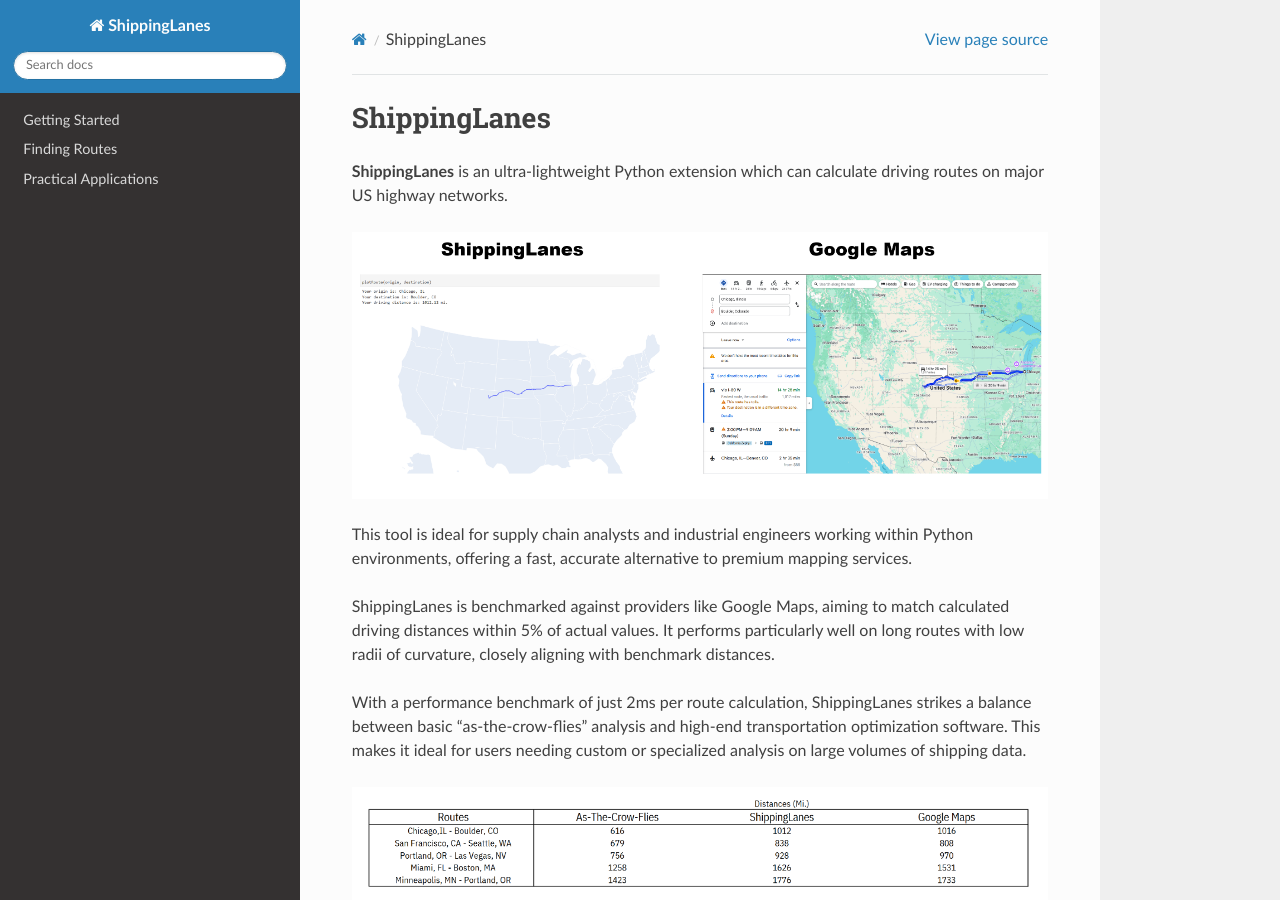
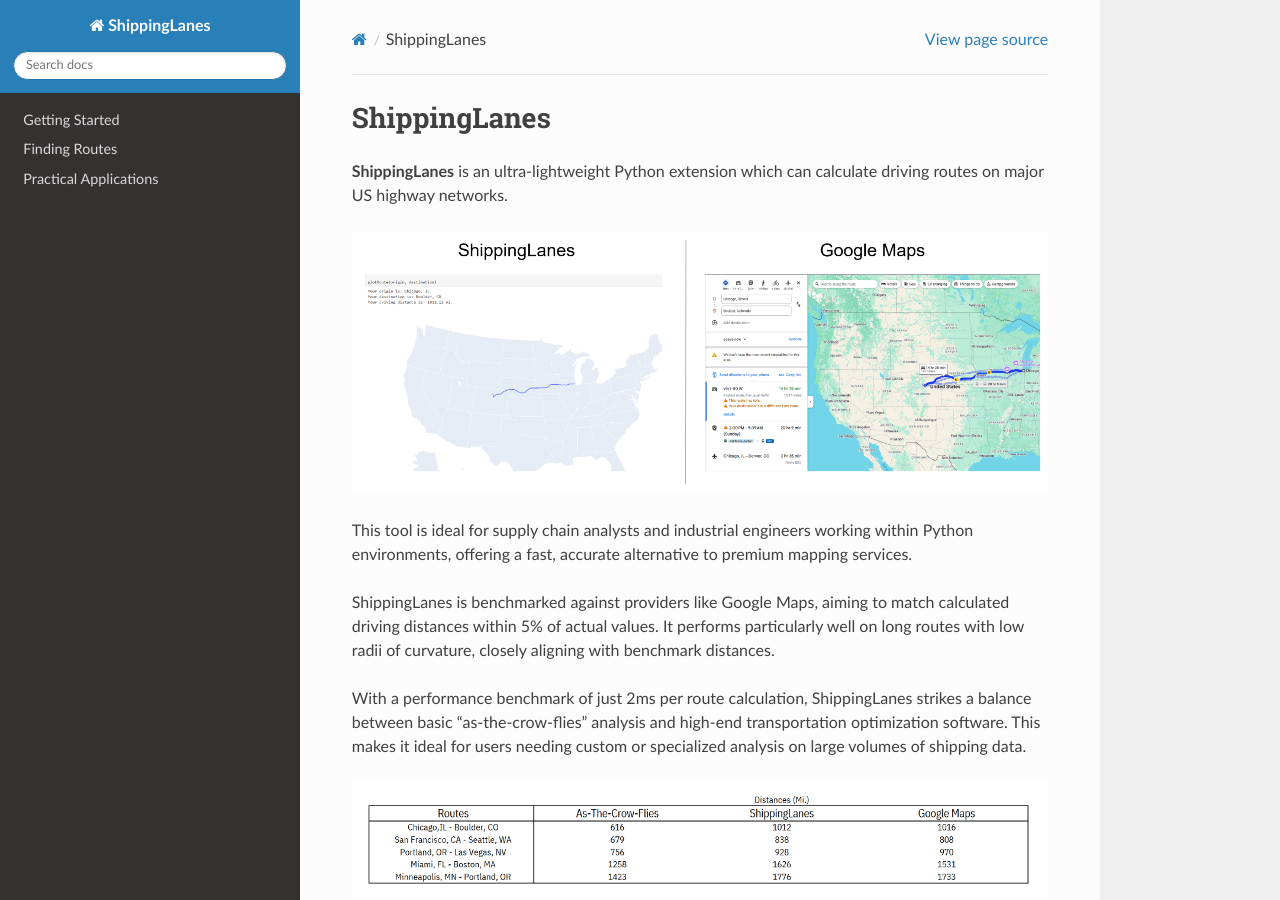
Before and after one commit to amarsrivastava19/ShippingLanes, a Sphinx documentation site: the page built from docs/source/index.rst, in a window 1280 px wide and 900 px high. Built offline with Sphinx 7.4.7 and the Read the Docs theme 3.1.0, drawn with Linux system fonts in a browser that asks for light colours.

Commit message:
Update index.rst

```diff
--- a/docs/source/index.rst
+++ b/docs/source/index.rst
@@ -3,7 +3,7 @@
 
 **ShippingLanes** is an ultra-lightweight Python extension which can calculate driving routes on major US highway networks.
 
-.. image:: SLvsGM_comparison.png
+.. image:: SLvsGM_comparison2.png
 
 
 This tool is ideal for supply chain analysts and industrial engineers working within Python environments, offering a fast, accurate alternative to premium mapping services.
```
